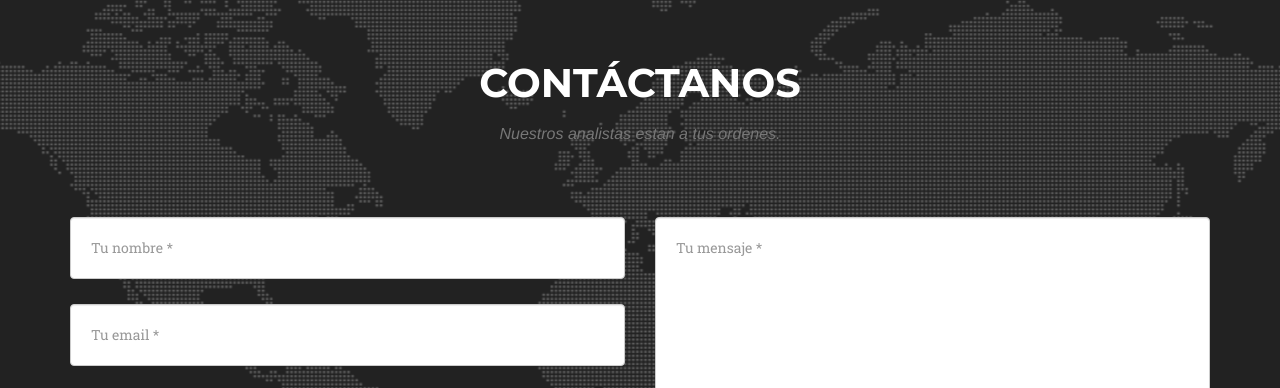
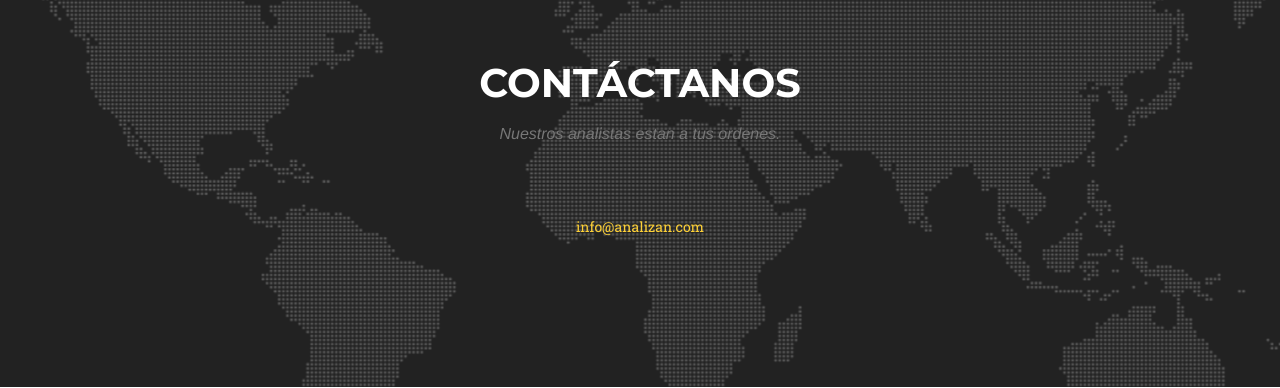
Before and after one commit to abaqueiro/analizan.com, a plain HTML site: page web/www/index.html in a window 1280 px wide. Shown: the part 5694-6082 px from the top of the page. Drawn offline with nearby package versions, Linux system fonts and the light colour scheme; a web font is replaced by a local one.

Commit message:
Se quita formulario de contacto y se pone un link mailto.
	modified:   web/www/index.html

```diff
--- a/web/www/index.html
+++ b/web/www/index.html
@@ -315,6 +315,8 @@
           <h3 class="section-subheading text-muted">Nuestros analistas estan a tus ordenes.</h3>
         </div>
       </div>
+	  <center><a href="mailto:info@analizan.com">info@analizan.com</a></center>
+	<!--
       <div class="row">
         <div class="col-lg-12">
           <form name="sentMessage" id="contactForm" novalidate>
@@ -348,6 +350,7 @@
           </form>
         </div>
       </div>
+	  -->
     </div>
   </section>
   <footer>
```
